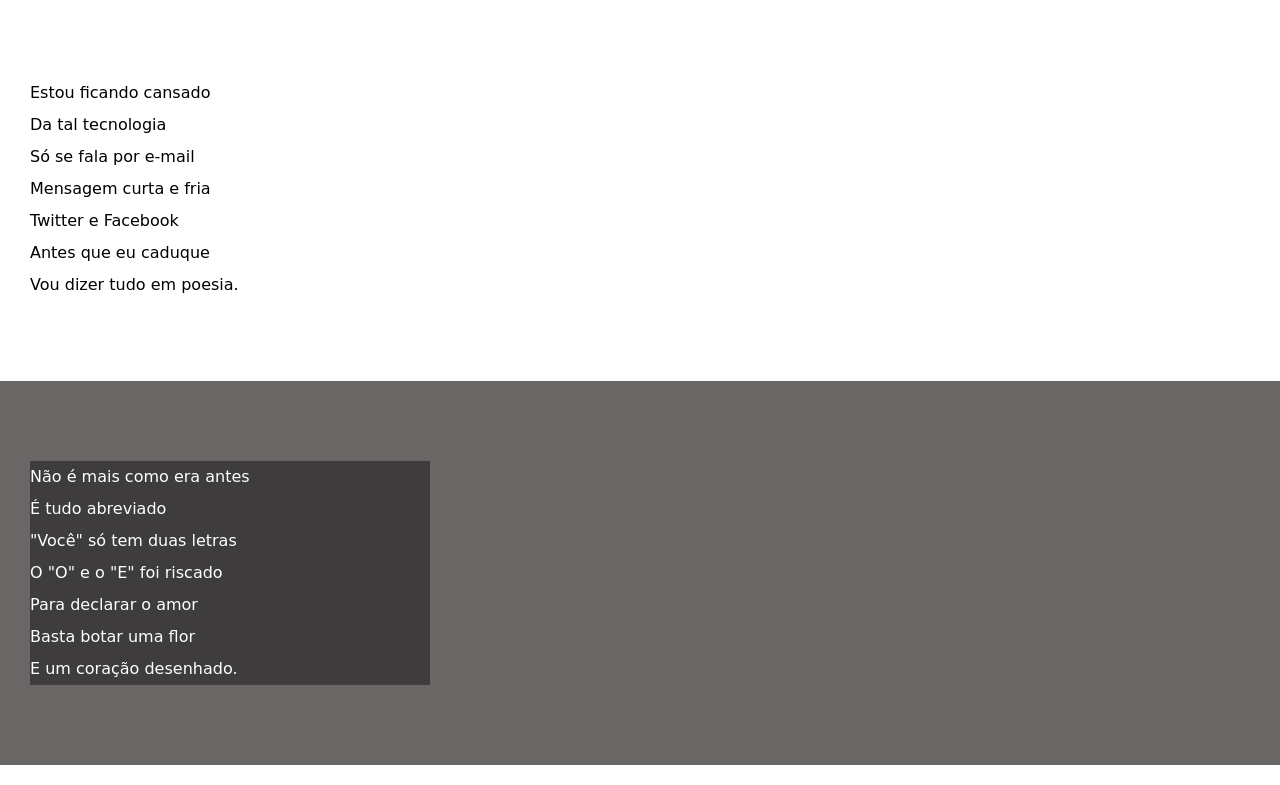
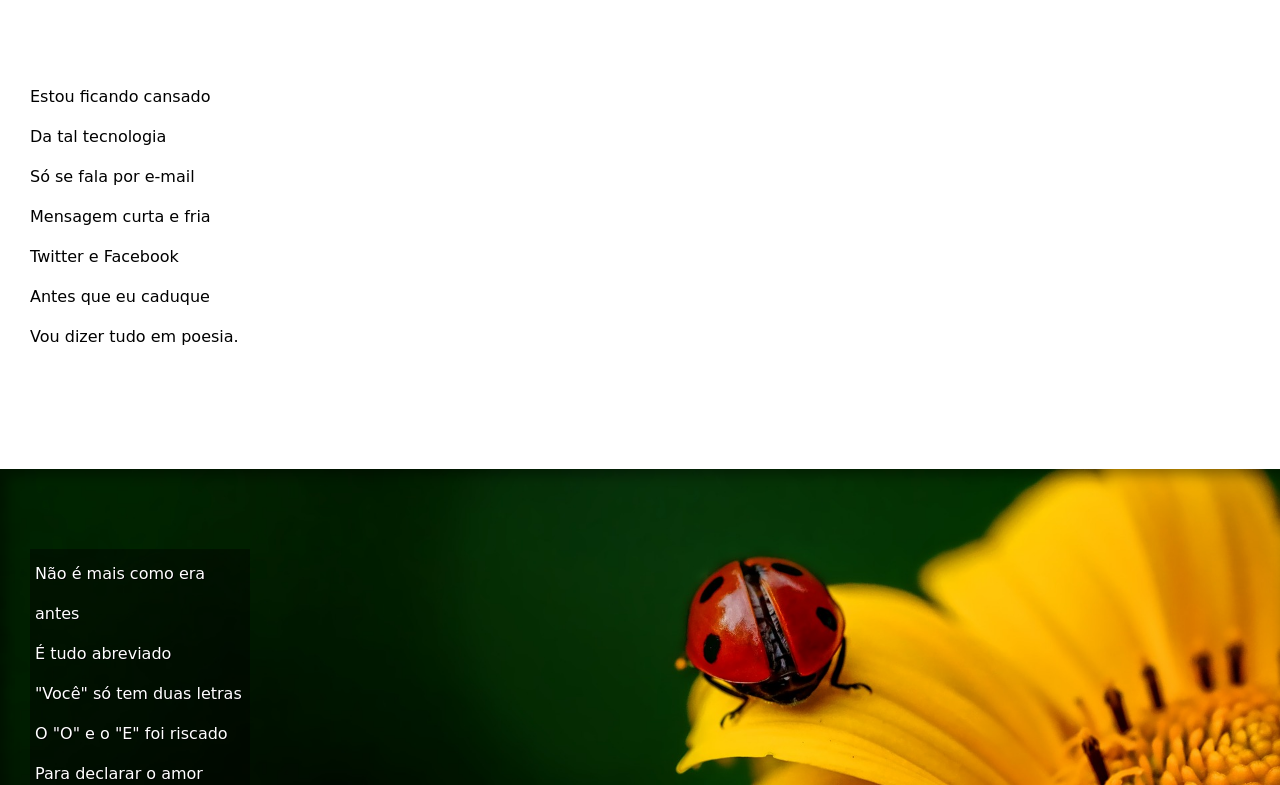
Before and after one commit to Sousaj05/html-css, a plain HTML site: page execicios/desafio002/index.html in a window 1280 px wide. Shown: the part 167-952 px from the top of the page. Drawn offline with Linux system fonts and the light colour scheme.

Commit message:
projeto finalizado

```diff
--- a/execicios/desafio002/index.html
+++ b/execicios/desafio002/index.html
@@ -3,7 +3,7 @@
 <head>
     <meta charset="UTF-8">
     <meta name="viewport" content="width=device-width, initial-scale=1.0">
-    <title>desafio 12</title>
+    <title>Cordel Moderno</title>
     <link rel="stylesheet" href="style.css">
 </head>
 <body>
@@ -27,7 +27,7 @@
         </p>
         </section>
 
-        <section class="imagem">
+        <section class="imagem" id="img01">
          <p>
             Não é mais como era antes <br>
             É tudo abreviado <br>
@@ -61,7 +61,7 @@
         </p>
         </section>
 
-        <section class="imagem">
+        <section class="imagem" id="img02">
         <p>
             Tenho saudade das cartas <br>
             Escritas com a própria mão <br>
--- a/execicios/desafio002/style.css
+++ b/execicios/desafio002/style.css
@@ -50,13 +50,20 @@ a:hover {
 section {
     padding-top: 10vh;
     padding-bottom: 10vh;
-    line-height: 2em;
+    line-height: 2.5em;
     padding-left: 30px;
     font-family: var(--fonte03);
 }
 
+section > p {
+    padding-bottom: 2em;
+}
+
 section.imagem > p {
-    width: 400px;
+    width: 210px;
+    height: 270px;
+    padding: 5px;
+    text-shadow: 1px 1px 0px black;
     background-color: rgba(0, 0, 0, 0.41);
 }
 
@@ -66,10 +73,23 @@ section.normal {
 }
 
 section.imagem {
-    background-color: rgb(105, 102, 102);
+    box-shadow: inset 6px 6px 13px rgba(0, 0, 0, 0.395);
+    background-attachment: fixed;
+    background-size: cover;
+    background-position: right center;
+    background-color: rgba(105, 102, 102, 0.322);
     color: white;
 }
 
+section#img01 {
+    background-image: url(imagens/background001.jpg);
+
+}
+
+section#img02 {
+    background-image: url(imagens/background002.jpg);
+
+}
 footer {
     background-color: black;
     color: white;
```
